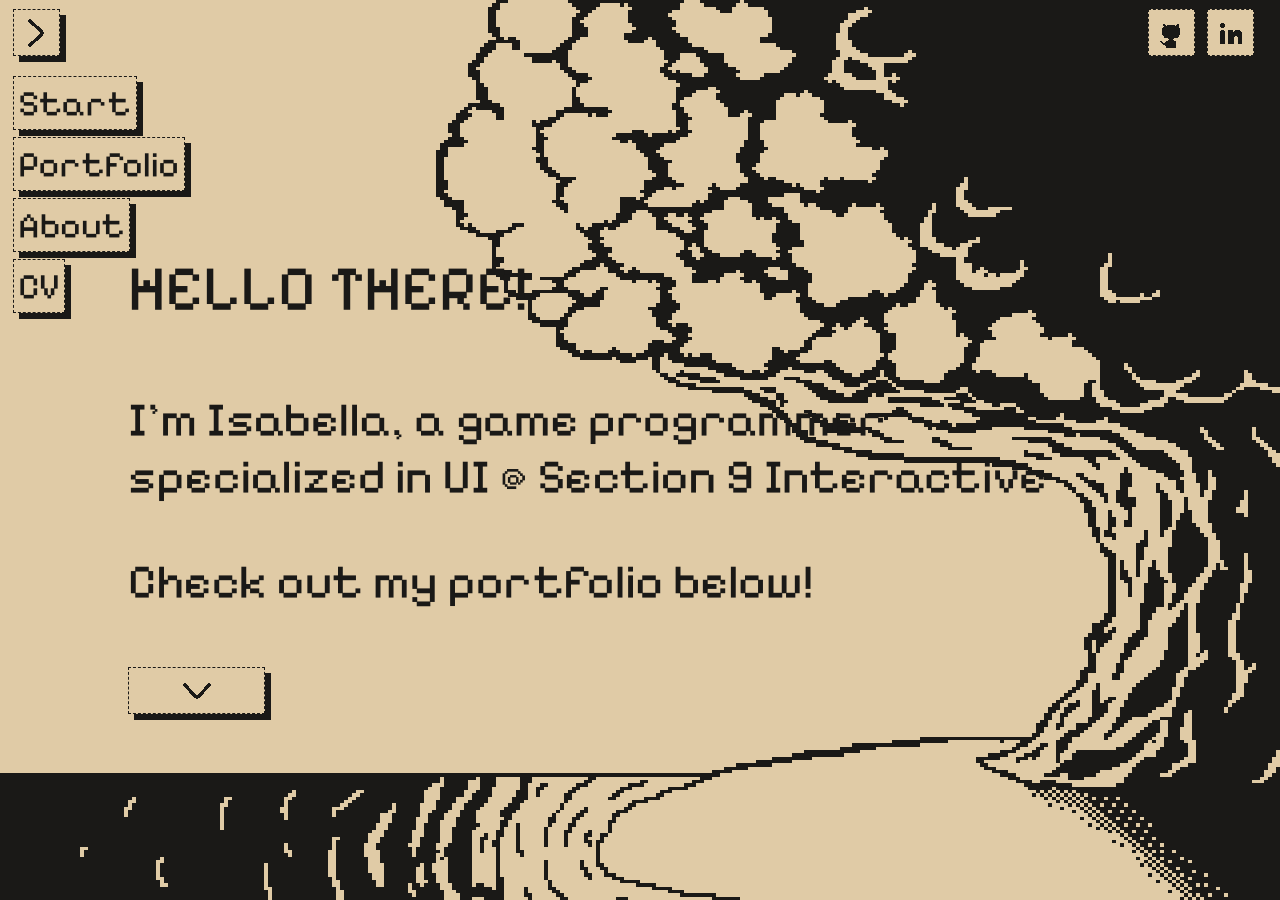
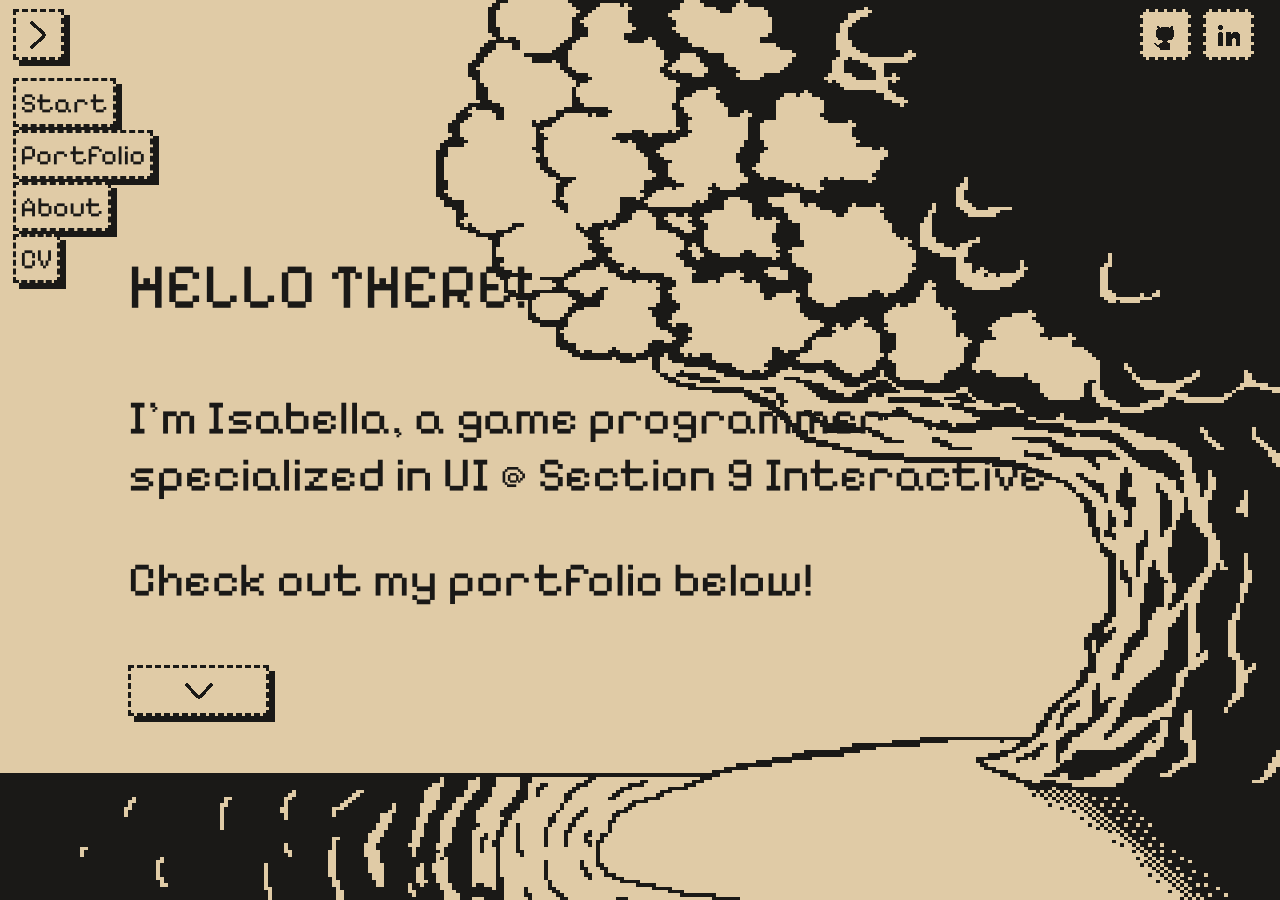
Before and after one commit to ParonAppel/paronappel.github.io, a Jekyll site: the page built from index.markdown, in a window 1280 px wide and 900 px high. Built offline with Jekyll 4.4.1, drawn with Linux system fonts in a browser that asks for light colours; our own code applies the rules of GitHub Pages for plain Markdown files.

Commit message:
minor style tweak

```diff
--- a/_sass/_header.scss
+++ b/_sass/_header.scss
@@ -91,6 +91,8 @@
     list-style-type: none;
     z-index: 40;
     transform-origin: top left;
+
+    a { font-size: 28px ;}
 }
 
 #menuItem {
@@ -183,6 +185,5 @@
 }
 
 .upsideDown {
-
     transform: rotate(180deg);
 }
--- a/_sass/_variables.scss
+++ b/_sass/_variables.scss
@@ -6,5 +6,5 @@
 
     --iconbox_size: 5vh;
 
-    --border_size: 0.15vw;
+    --border_size: 3px;
 }
```
